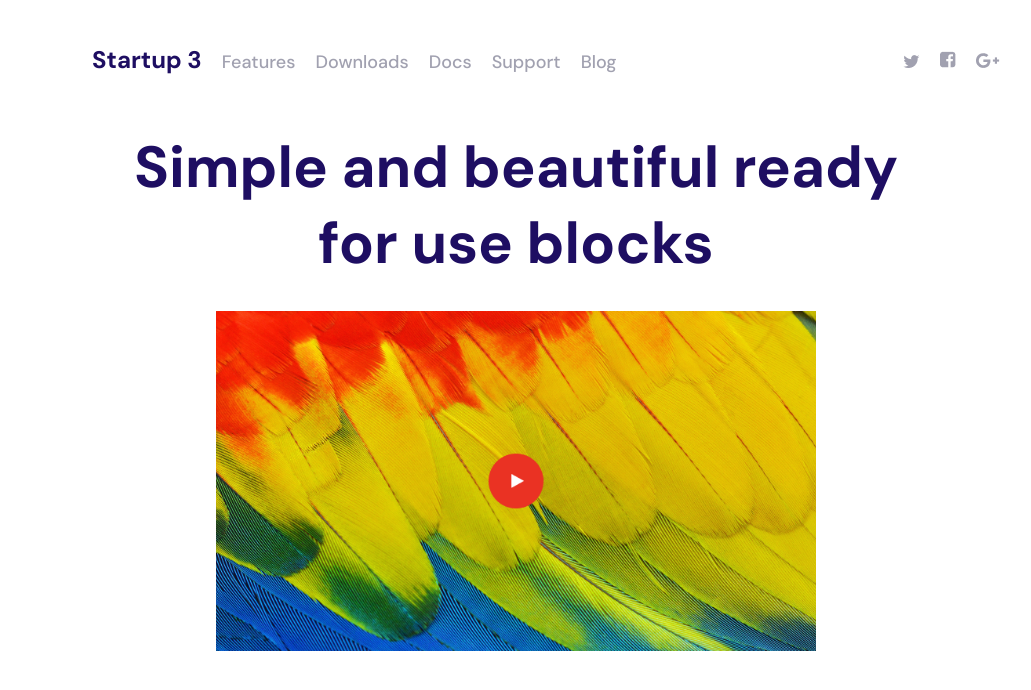
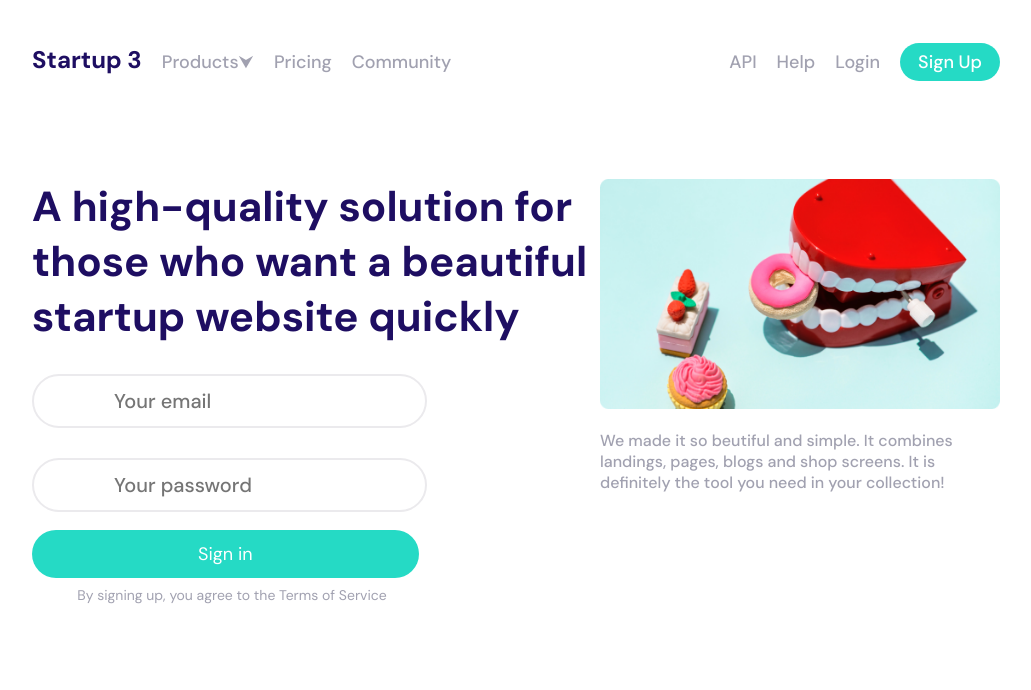
Before and after one commit to codeankitcode/startup3-clone, a plain HTML site: page header3/index.html in a window 1280 px wide. Shown: the whole page, without its empty margins (124-1155 px from the left). Drawn offline with Linux system fonts and the light colour scheme.

Commit message:
header3 complete
I made an error last time. That was header4 and not header 3.

```diff
--- a/header3/index.html
+++ b/header3/index.html
@@ -14,25 +14,31 @@
         <nav class="navbar">
             <ul>
                 <li class="list-items startup-text">Startup 3</li>
-                <li class="list-items">Features</li>
-                <li class="list-items">Downloads</li>
-                <li class="list-items">Docs</li>
-                <li class="list-items">Support</li>
-                <li class="list-items">Blog</li>
+                <li class="list-items">Products⮟</li>
+                <li class="list-items">Pricing</li>
+                <li class="list-items">Community</li>
             </ul>
             <ul>
-                <li><img src="images/twitter-logo.png" alt="twitter logo"></li>
-                <li><img src="images/facebook-logo.png" alt="facebook logo"></li>
-                <li><img src="images/googlePlus-logo.png" alt="google plus logo"></li>
+                <li>API</li>
+                <li>Help</li>
+                <li>Login</li>
+                <li><span class="signup-text">Sign Up</span></li>
             </ul>
         </nav>
     </header>
     <div class="hero">
         <section class="hero-section">
-            <h1>Simple and beautiful ready for use blocks</h1>
-            <section class="img-section">
-                <img src="images/Image.png" alt="a beautiful painting">
-            </section>
+            <h1>A high-quality solution for those who want a beautiful startup website quickly</h1>
+            <div>
+                <input type="text" placeholder="Your email">
+                <input type="password" placeholder="Your password">
+                <span class="signin-text"><a href="#">Sign in</a></span>
+                <p class="terms-text">By signing up, you agree to the Terms of Service</p>
+            </div>
+        </section>
+        <section>
+            <img src="Mask.png" alt="">
+            <p class="caption">We made it so beutiful and simple. It combines landings, pages, blogs and shop screens. It is definitely the tool you need in your collection!</p>
         </section>
     </div>
 </body>
--- a/header3/style.css
+++ b/header3/style.css
@@ -34,11 +34,18 @@ li{
 }
 
 .hero{
-    text-align: center;
+    /* text-align: center; */
+    display: flex;
+    max-width: 968px;
+    justify-content: space-between;
+    margin: auto;
+    margin-top: 110px;
 }
 .hero-section{
-    width: 770px;
-    margin: auto;
+    /* margin: auto; */
+}
+.hero-section > div{
+    max-width: 400px;
 }
 
 .purchase-link{
@@ -48,6 +55,13 @@ li{
 .purchase-link > a{
     padding: 12px 34px;
 }
+.signup-text{
+    border-radius: 100px;
+    color: #FFFFFF;
+    background: #25DAC5;
+    font-size: 18px;
+    padding: 7px 18px;
+}
 
 
 /* TYPOGRAPHY */
@@ -55,6 +69,7 @@ li{
 .startup-text{
     display: flex;
     align-items: center;
+    margin-left: -40px;
     color: #1E0E62;
     font-size: 24px;
     font-weight: 700;
@@ -63,11 +78,47 @@ li{
 
 
 h1{
-    color:#1E0E62;
-    font-size: 58px;
+    color: #1E0E62;
+    font-size: 42px;
     font-weight: 700;
-    margin-top: 60px;
+    margin-top: 0;
     margin-bottom: 30px;
+}
+
+input{
+    border-radius: 100px;
+    border: 2px solid #EBEAED;
+    color: rgba(21, 20, 57, 0.40);
+    font-family: DM Sans;
+    font-size: 20px;
+    font-weight: 500;
+    /* line-height: 26px; */
+    /* opacity: 0.4; */
+    border-radius: 30px;
+    padding: 12px 80px;
+    /* border: none; */
+    margin-bottom: 30px;
+}
+a{
+    text-decoration: none;
+    border-radius: 100px;
+    color: #FFFFFF;
+    background: #25DAC5;
+    font-size: 18px;
+    padding: 12px 166px;
+    text-align: center;
+}
+
+.signin-text{
+    display: block;
+}
+.terms-text{
+    color: rgba(21, 20, 57, 0.40);
+    text-align: center;
+    font-family: DM Sans;
+    font-size: 14px;
+    font-weight: 400;
+    margin-top: 20px;
 }
 
 .img-section > img{
@@ -75,3 +126,15 @@ h1{
     height: 340px;
     object-fit: cover;
 }
+
+img{
+    width: 400px;
+    height: 230px;
+}
+
+.caption{
+    color: rgba(21, 20, 57, 0.40);
+    font-family: DM Sans;
+    font-size: 16px;
+    font-weight: 500;
+}
--- /dev/null
+++ b/header4/style.css
@@ -0,0 +1,77 @@
+body{
+    margin: 0;
+    padding: 0;
+    box-sizing: border-box;
+    background: #FFFFFF;
+    font-family: 'DM Sans', sans-serif;
+}
+
+/* LAYOUT */
+
+header{
+    max-width: 968px;
+    margin: auto;
+}
+
+.navbar{
+    display: flex;
+    justify-content: space-between;
+    height: 19px;
+    margin-top: 50px;
+}
+
+ul{
+    display: flex;
+    margin: 0;
+}
+
+li{
+    list-style: none;
+    margin-left: 20px;
+    color: rgba(21, 20, 57, 0.40);
+    font-size: 18px;
+    font-weight: 500;
+}
+
+.hero{
+    text-align: center;
+}
+.hero-section{
+    width: 770px;
+    margin: auto;
+}
+
+/* .purchase-link{
+    display: block;
+    margin-bottom: 17px;
+}
+.purchase-link > a{
+    padding: 12px 34px;
+} */
+
+
+/* TYPOGRAPHY */
+
+.startup-text{
+    display: flex;
+    align-items: center;
+    color: #1E0E62;
+    font-size: 24px;
+    font-weight: 700;
+}
+
+
+
+h1{
+    color:#1E0E62;
+    font-size: 58px;
+    font-weight: 700;
+    margin-top: 60px;
+    margin-bottom: 30px;
+}
+
+.img-section > img{
+    width: 600px;
+    height: 340px;
+    object-fit: cover;
+}
```
Also changed, not shown: header4/index.html (added, +39 -0 lines), header3/Mask.png (added), header4/images/Image.png (renamed from header3/images/Image.png), header4/images/facebook-logo.png (renamed from header3/images/facebook-logo.png), header4/images/googlePlus-logo.png (renamed from header3/images/googlePlus-logo.png), header4/images/twitter-logo.png (renamed from header3/images/twitter-logo.png).
